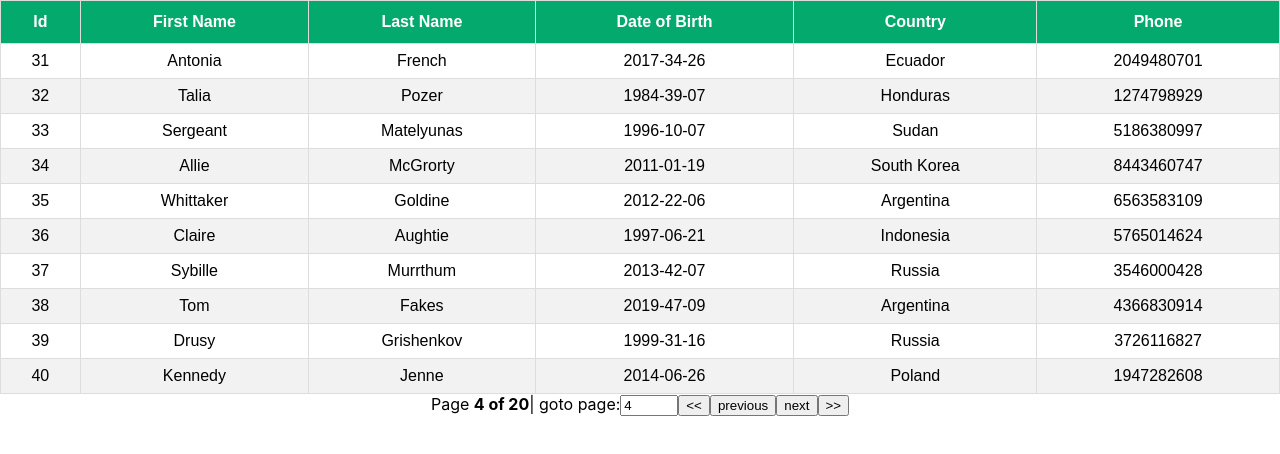
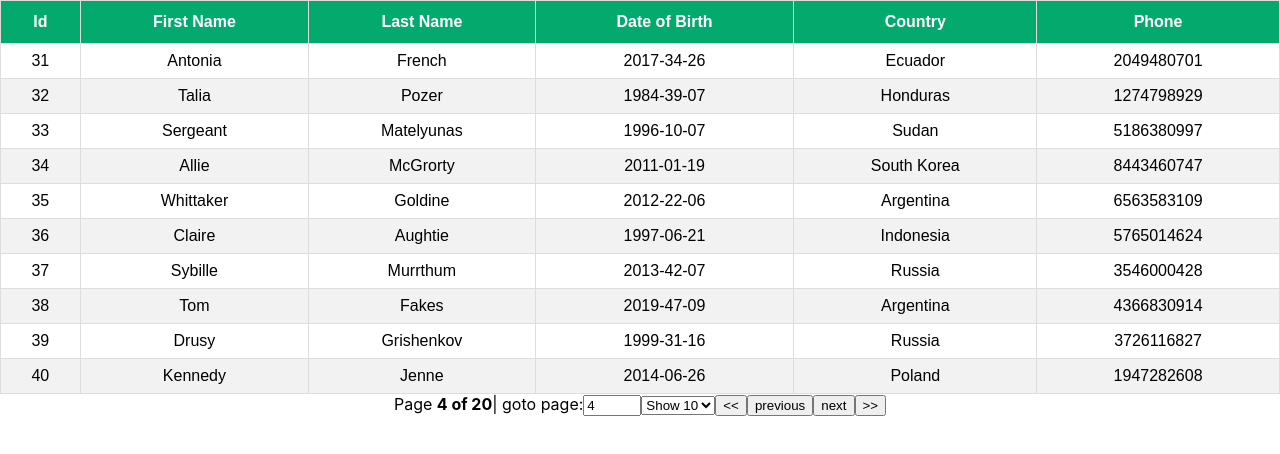
Before and after one commit to swagfinger/swagfinger-testing-react-table, a React (Create React App) app: page / in a window 1280 px wide. Shown: the top 454 px of the page. Built offline with nearby package versions, Linux system fonts and the light colour scheme.

Commit message:
pagination - page size eg. 10,25,50

```diff
--- a/src/components/PaginationTable.js
+++ b/src/components/PaginationTable.js
@@ -11,7 +11,7 @@ const PaginationTable = () => {
   const columns = useMemo(()=> COLUMNS, []);
   const data = useMemo(()=> MOCK_DATA, []);
 
-  const {getTableProps, getTableBodyProps, headerGroups, footerGroups, page, prepareRow, nextPage, previousPage, canNextPage, canPreviousPage, pageOptions, state, gotoPage, pageCount} = useTable({
+  const {getTableProps, getTableBodyProps, headerGroups, footerGroups, page, prepareRow, nextPage, previousPage, canNextPage, canPreviousPage, pageOptions, state, gotoPage, pageCount, setPageSize} = useTable({
     columns,
     data,
     initialState:{
@@ -19,7 +19,7 @@ const PaginationTable = () => {
     }
   }, usePagination);
 
-  const {pageIndex} = state;
+  const {pageIndex, pageSize} = state;
 
   return (
     <>
@@ -71,6 +71,13 @@ const PaginationTable = () => {
 
       style={{width: '50px'}}
       /></span>
+      <select value={pageSize} onChange={e=> setPageSize(Number(e.target.value))}>
+        {
+          [10,25,50].map(pageSize=>{
+            return <option key={pageSize} value={pageSize}>Show {pageSize}</option>
+          })
+        }
+      </select>
       <button onClick={()=> gotoPage(0)} disabled={!canPreviousPage}>{'<<'}</button>
       <button onClick={()=> previousPage()} disabled={!canPreviousPage}>previous</button>
       <button onClick={()=> nextPage()} disabled={!canNextPage}>next</button>
```
